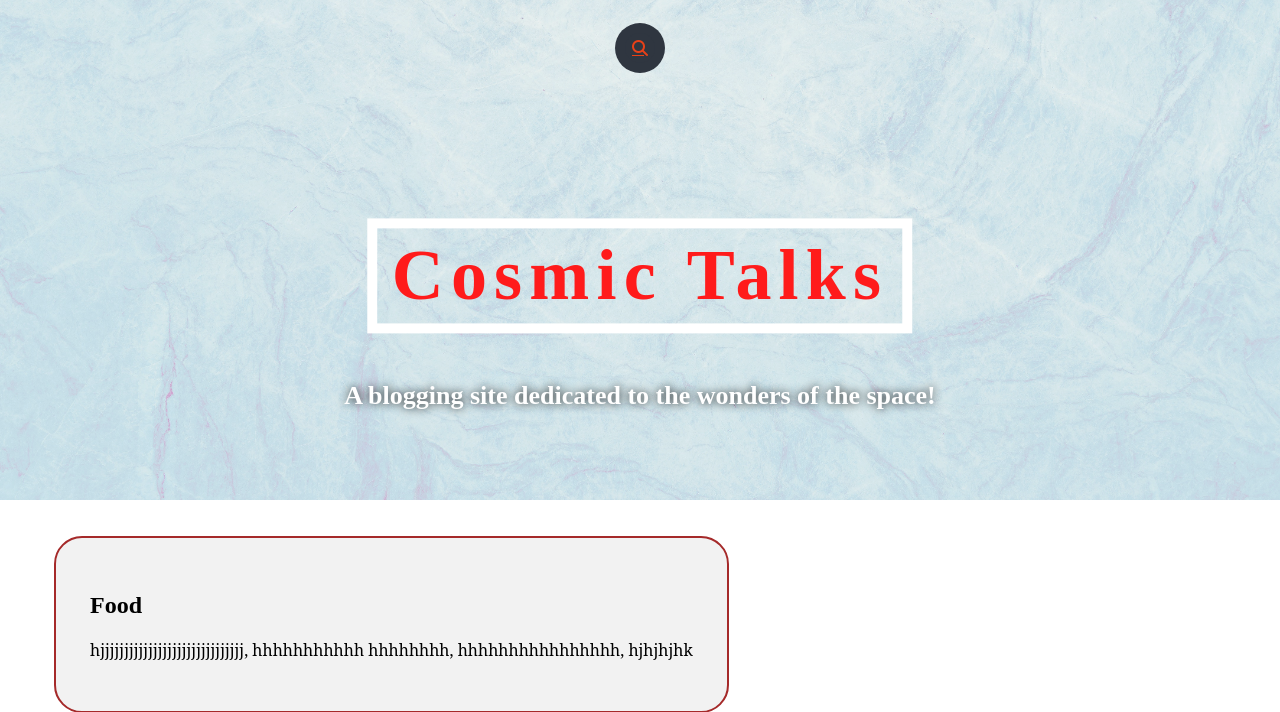
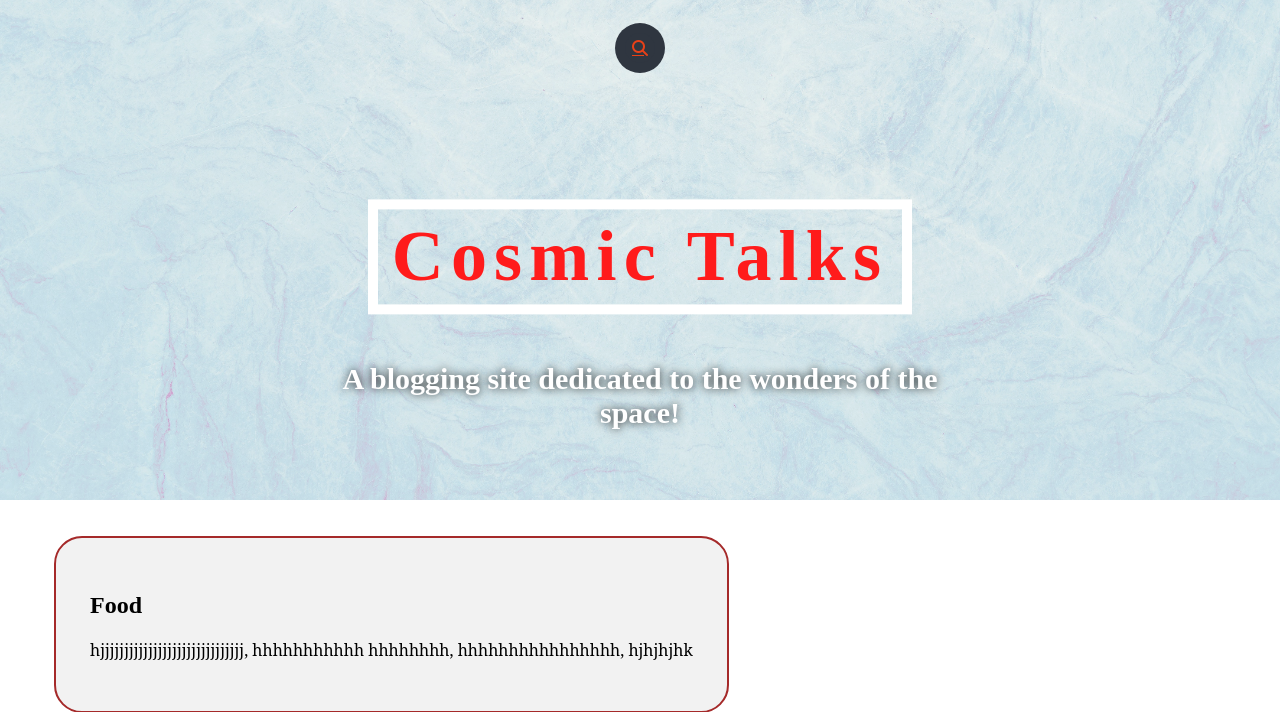
Before and after one commit to swarna1001/cosmic_talks, a Django app: page / in a window 1280 px wide. Shown: the top 712 px of the page. Run offline with Django 3.2, Linux system fonts and the light colour scheme; data comes from the database, SQL or seed files in the repository; some libraries are stand-ins or nearby versions.

Commit message:
6 - Added final styles to the banner

```diff
--- a/articles/static/articles/index_style.css
+++ b/articles/static/articles/index_style.css
@@ -28,7 +28,7 @@ h1 {
  }
 
  .search-box:hover > .search-txt{
- 	width: 200px;
+ 	width: 150px;
  	padding: 0 6px;
  }
 
@@ -87,6 +87,7 @@ h1 {
 .hero-image{
 	position: relative;
 	height: 500px;
+
 	overflow: hidden;
 	background: url(images/background2.jpg) no-repeat center;
 	background-size: cover;
@@ -120,6 +121,6 @@ h1 {
 .des{
 	margin: 20px;
 	display: block;
-	font-size: 26px;
+	font-size: 30px;
 	text-shadow: 0 0 10px black;
 }
```
Also changed, not shown: articles/templates/articles/article_list.html (+0 -7 lines).
